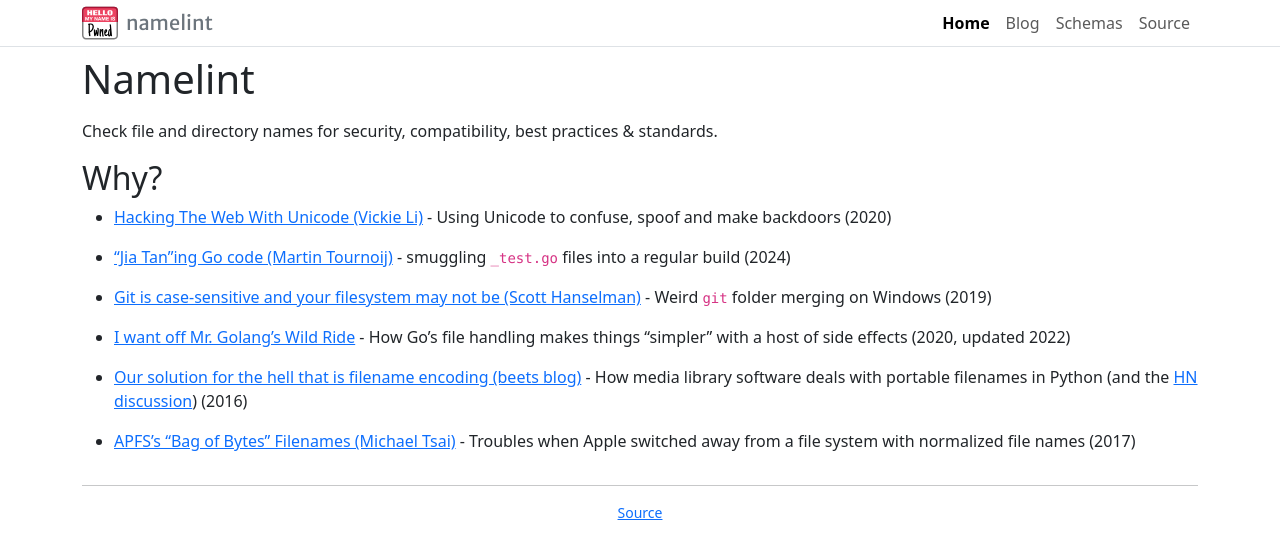
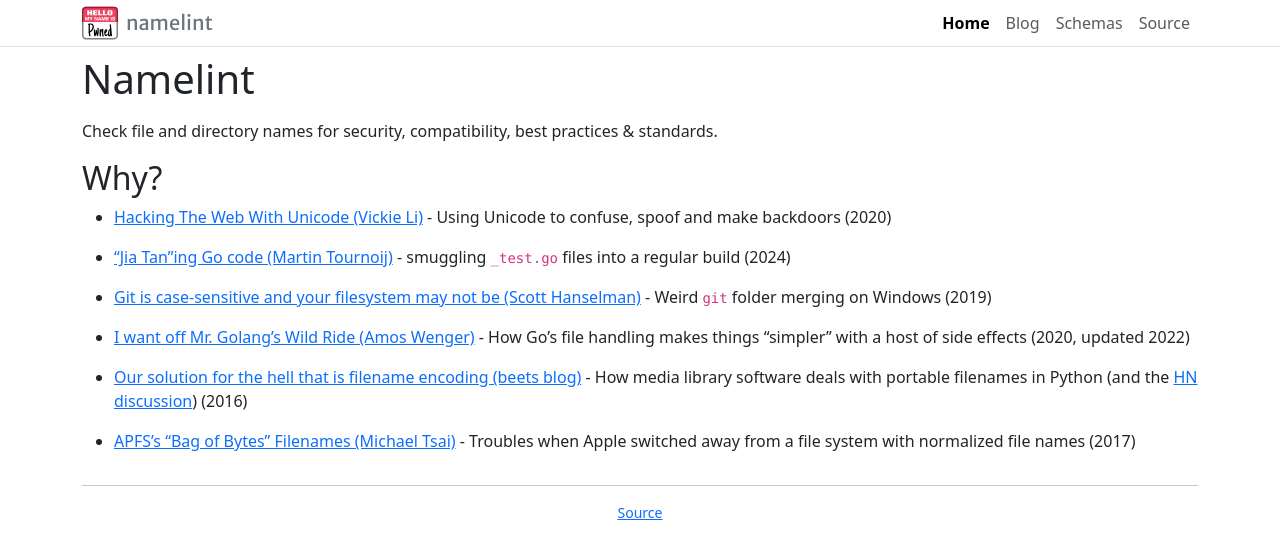
Before and after one commit to mattkenney/namelint, a Jekyll site: the page built from docs/index.md, in a window 1280 px wide. Shown: the top 559 px of the page. Built offline with Jekyll 4.4.1, drawn with Linux system fonts in a browser that asks for light colours.

Commit message:
Home page tweaks

```diff
--- a/docs/index.md
+++ b/docs/index.md
@@ -3,11 +3,11 @@
 h1: Namelint
 
 links:
-- text: Hacking The Web With Unicode (Vickie Li)
+- text: "Hacking The Web With Unicode (Vickie Li)"
   url: https://vickieli.dev/hacking/hack-unicode/
   notes: Using Unicode to confuse, spoof and make backdoors (2020)
 
-- text: '"Jia Tan"ing Go code (Martin Tournoij)'
+- text: "“Jia Tan”ing Go code (Martin Tournoij)"
   url: https://www.arp242.net/jia-tan-go.html
   notes: smuggling `_test.go` files into a regular build (2024)
 
@@ -15,15 +15,15 @@
   url: https://www.hanselman.com/blog/git-is-casesensitive-and-your-filesystem-may-not-be-weird-folder-merging-on-windows
   notes: Weird `git` folder merging on Windows (2019)
 
-- text: "I want off Mr. Golang's Wild Ride"
+- text: "I want off Mr. Golang's Wild Ride (Amos Wenger)"
   url: https://fasterthanli.me/articles/i-want-off-mr-golangs-wild-ride
   notes: How Go's file handling makes things "simpler" with a host of side effects (2020, updated 2022)
 
-- text: Our solution for the hell that is filename encoding (beets blog)
+- text: "Our solution for the hell that is filename encoding (beets blog)"
   url: https://beets.io/blog/paths.html
   notes: How media library software deals with portable filenames in Python (and the [HN discussion](https://news.ycombinator.com/item?id=16991263)) (2016)
 
-- text: APFS’s “Bag of Bytes” Filenames (Michael Tsai)
+- text: "APFS’s “Bag of Bytes” Filenames (Michael Tsai)"
   url: https://mjtsai.com/blog/2017/03/24/apfss-bag-of-bytes-filenames/
   notes: Troubles when Apple switched away from a file system with normalized file names (2017)
 
```
